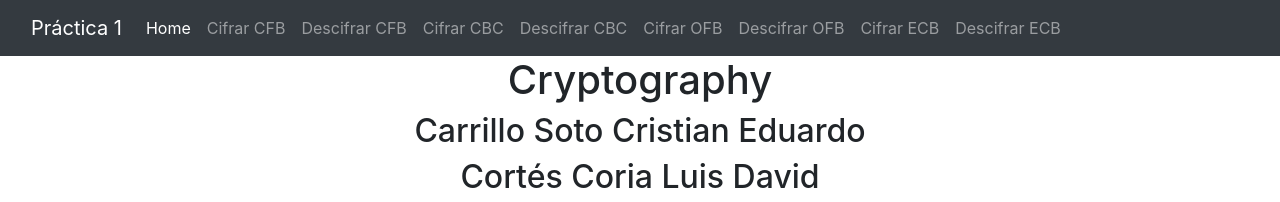
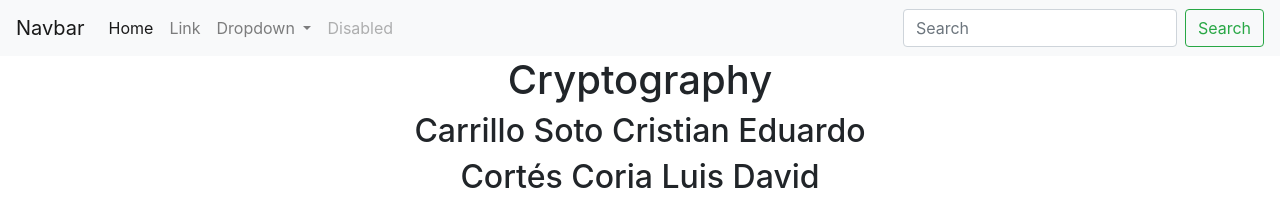
Before and after one commit to Corix5/practicas-crypto, a plain HTML site: page practica1/index.html in a window 1280 px wide. Shown: the top 202 px of the page. Drawn offline with nearby package versions, Linux system fonts and the light colour scheme.

Commit message:
barra funcional

```diff
--- a/practica1/index.html
+++ b/practica1/index.html
@@ -11,43 +11,39 @@
     <script src="https://cdnjs.cloudflare.com/ajax/libs/crypto-js/4.1.1/crypto-js.min.js"></script>
   </head>
   <body>
-    <nav class="navbar navbar-expand-lg navbar-dark bg-dark">
-      <div class="container-fluid">
-        <a class="navbar-brand" href="#">Práctica 1</a>
-        <button class="navbar-toggler" type="button" data-bs-toggle="collapse" data-bs-target="#navbarSupportedContent" aria-controls="navbarSupportedContent" aria-expanded="false" aria-label="Toggle navigation">
+    <nav class="navbar navbar-expand-lg navbar-light bg-light">
+      <a class="navbar-brand" href="#">Navbar</a>
+      <button class="navbar-toggler" type="button" data-toggle="collapse" data-target="#navbarSupportedContent" aria-controls="navbarSupportedContent" aria-expanded="false" aria-label="Toggle navigation">
         <span class="navbar-toggler-icon"></span>
       </button>
+
       <div class="collapse navbar-collapse" id="navbarSupportedContent">
-          <ul class="navbar-nav me-auto mb-2 mb-lg-0">
-            <li class="nav-item">
-              <a class="nav-link active" aria-current="page" href="./index.html">Home</a>
+        <ul class="navbar-nav mr-auto">
+          <li class="nav-item active">
+            <a class="nav-link" href="#">Home <span class="sr-only">(current)</span></a>
           </li>
           <li class="nav-item">
-              <a class="nav-link" href="./cifrarCFB.html">Cifrar CFB</a>
+            <a class="nav-link" href="#">Link</a>
+          </li>
+          <li class="nav-item dropdown">
+            <a class="nav-link dropdown-toggle" href="#" id="navbarDropdown" role="button" data-toggle="dropdown" aria-haspopup="true" aria-expanded="false">
+              Dropdown
+            </a>
+            <div class="dropdown-menu" aria-labelledby="navbarDropdown">
+              <a class="dropdown-item" href="#">Action</a>
+              <a class="dropdown-item" href="#">Another action</a>
+              <div class="dropdown-divider"></div>
+              <a class="dropdown-item" href="#">Something else here</a>
+            </div>
           </li>
           <li class="nav-item">
-              <a class="nav-link" href="./descifrarCFB.html">Descifrar CFB</a>
-            </li>
-            <li class="nav-item">
-              <a class="nav-link" href="./cifrarCBC.html">Cifrar CBC</a>
-            </li>
-            <li class="nav-item">
-              <a class="nav-link" href="./descifrarCBC.html">Descifrar CBC</a>
-            </li>
-            <li class="nav-item">
-              <a class="nav-link" href="./cifrarOFB.html">Cifrar OFB</a>
-            </li>
-            <li class="nav-item">
-              <a class="nav-link" href="./descifrarOFB.html">Descifrar OFB</a>
-            </li>
-            <li class="nav-item">
-              <a class="nav-link" href="./cifrarECB.html">Cifrar ECB</a>
-            </li>
-            <li class="nav-item">
-              <a class="nav-link" href="./descifrarECB.html">Descifrar ECB</a>
+            <a class="nav-link disabled" href="#">Disabled</a>
           </li>
         </ul>
-        </div>
+        <form class="form-inline my-2 my-lg-0">
+          <input class="form-control mr-sm-2" type="search" placeholder="Search" aria-label="Search">
+          <button class="btn btn-outline-success my-2 my-sm-0" type="submit">Search</button>
+        </form>
       </div>
     </nav>
 
```
Lines whose indentation alone changed are shown as unchanged.
